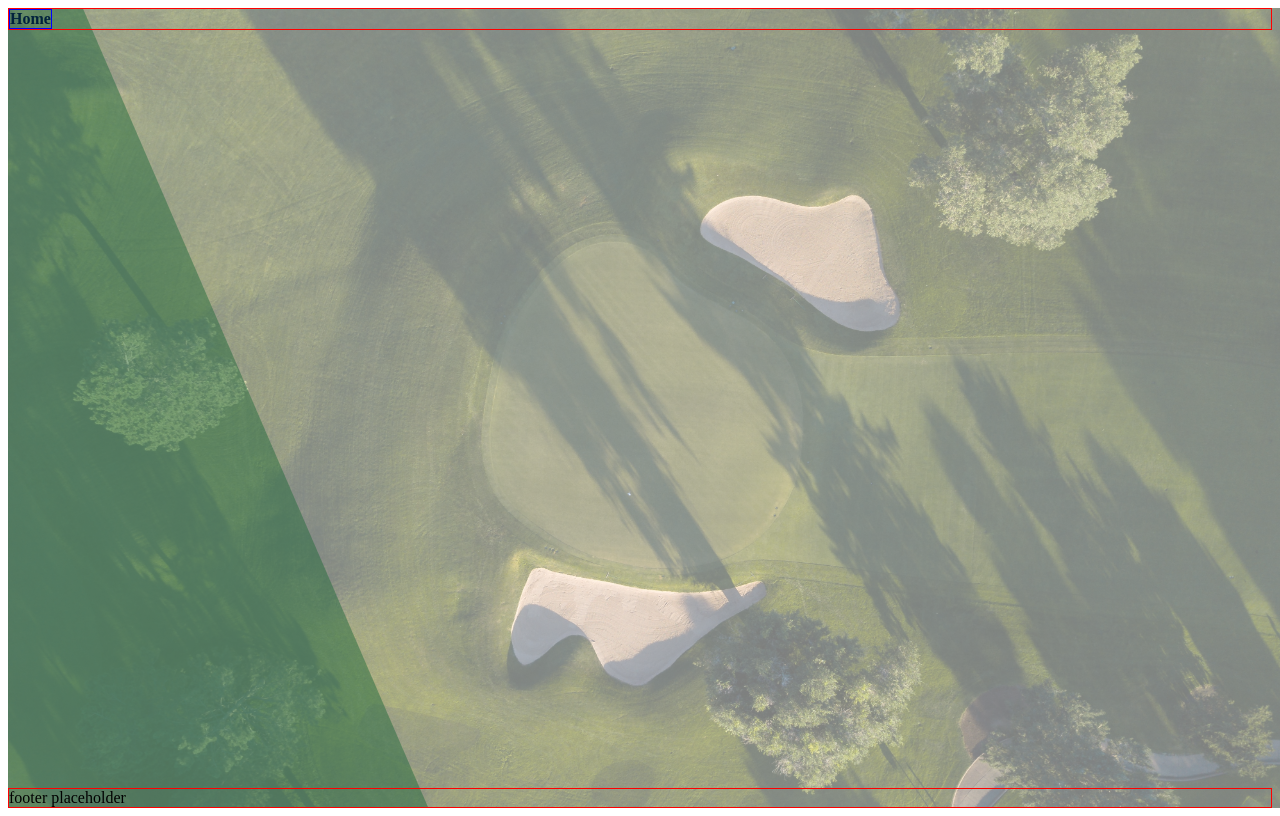
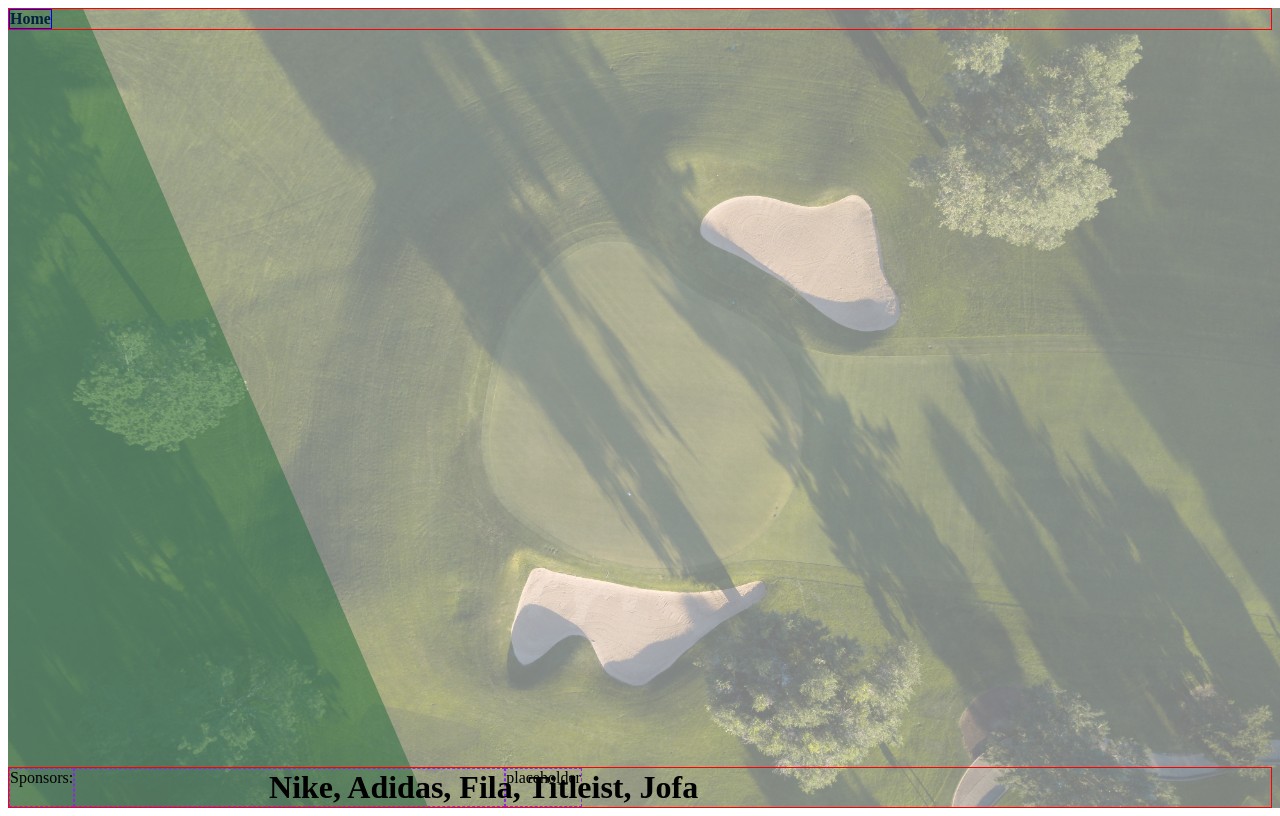
Before and after one commit to dhughes789/golf_fundraiser, a React (Create React App) app in the folder frontend/: page /raffles in a window 1280 px wide. Built offline with nearby package versions, Linux system fonts and the light colour scheme; no server answers; a web font is replaced by a local one.

Commit message:
working on sponsor ticker

```diff
--- a/frontend/src/components/Footer/Footer.css
+++ b/frontend/src/components/Footer/Footer.css
@@ -1,4 +1,24 @@
 .footer_container {
   border: 1px solid red;
   margin-top: auto;
+  display: flex;
 }
+
+.footer_column {
+  border: 1px dashed blueviolet;
+}
+
+.words {
+  position: relative;
+  animation: move-words 20s linear infinite;
+  margin: 0;
+}
+
+@keyframes move-words {
+  0% {
+    left: 100%;
+  }
+  100% {
+    left: -100%;
+  }
+}
--- a/frontend/src/components/Footer/index.js
+++ b/frontend/src/components/Footer/index.js
@@ -6,7 +6,11 @@ import "./Footer.css";
 function Footer({ user }) {
   return (
     <div className="footer_container">
-      <div>footer placeholder</div>
+      <div className="footer_column">Sponsors:</div>
+      <div className="footer_column">
+        <h1 class="words">Nike, Adidas, Fila, Titleist, Jofa</h1>
+      </div>
+      <div className="footer_column">placeholder</div>
     </div>
   );
 }
```
Also changed, not shown: 1 other file (tests, documents, lock files or other folders).
